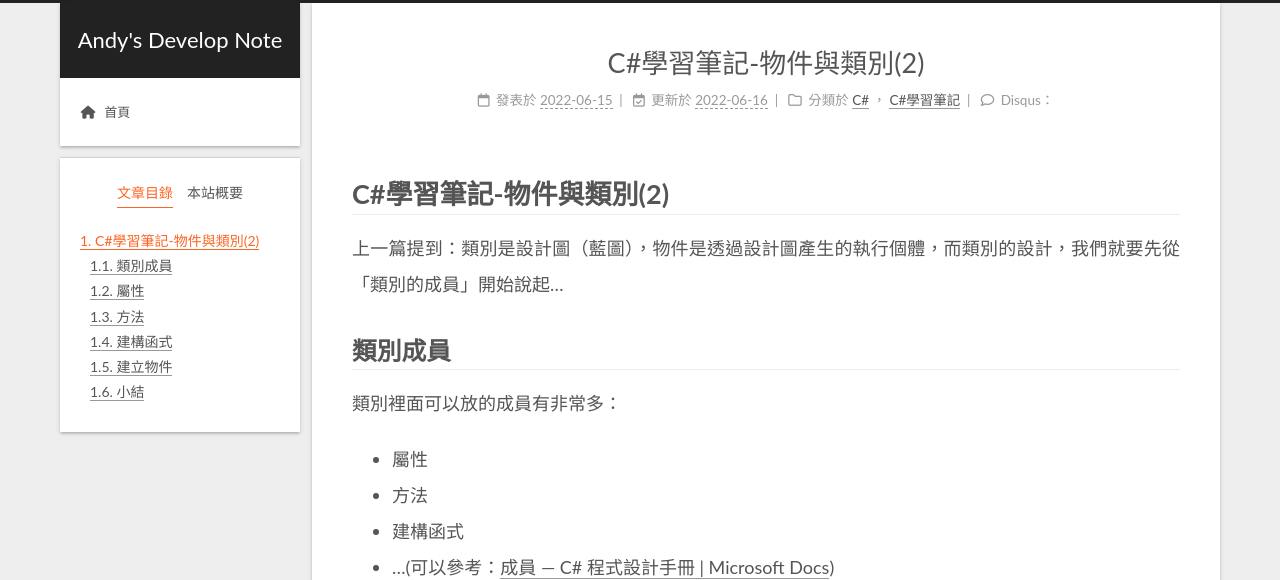
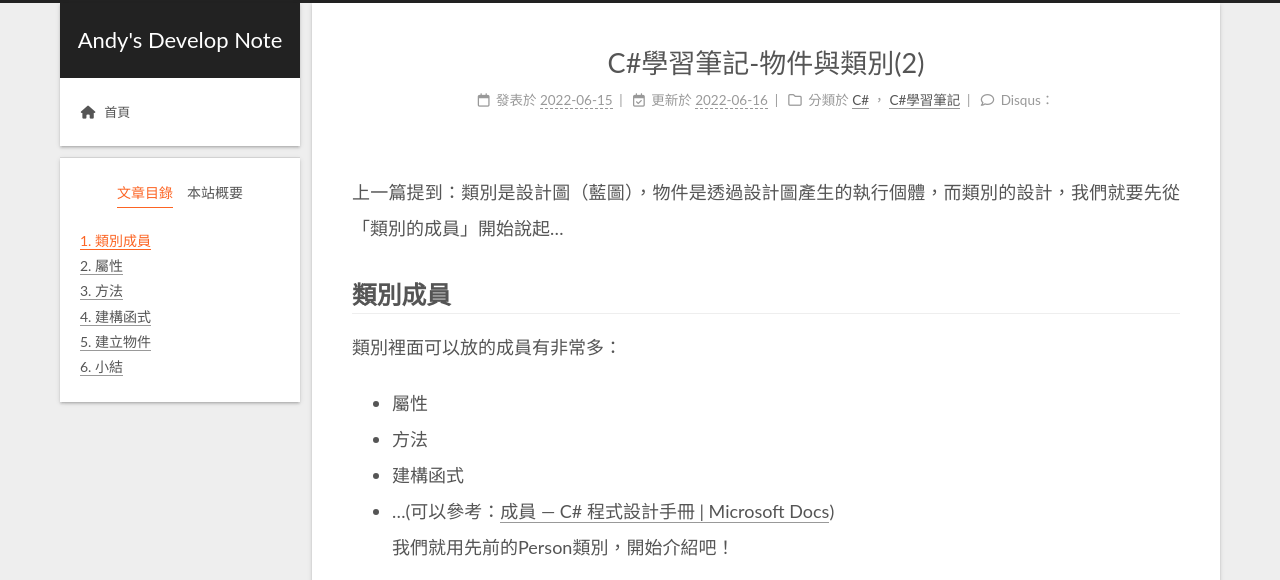
Before and after one commit to AndyHuang1223/AndyHuang1223.github.io, a plain HTML site: page 2022/06/15/C-學習筆記-物件與類別-2/index.html in a window 1280 px wide. Shown: the top 580 px of the page. Drawn offline with nearby package versions, Linux system fonts and the light colour scheme; grey boxes are pictures that could not be loaded; a script that the page names is missing.

Commit message:
Site updated: 2022-06-16 18:46:31

```diff
--- a/2022/06/15/C-學習筆記-物件與類別-2/index.html
+++ b/2022/06/15/C-學習筆記-物件與類別-2/index.html
@@ -21,12 +21,12 @@
 
 <script class="next-config" data-name="main" type="application/json">{"hostname":"example.com","root":"/","images":"/images","scheme":"Gemini","darkmode":true,"version":"8.12.1","exturl":false,"sidebar":{"position":"left","display":"post","padding":18,"offset":12},"copycode":{"enable":false,"style":null},"bookmark":{"enable":false,"color":"#222","save":"auto"},"mediumzoom":false,"lazyload":false,"pangu":false,"comments":{"style":"tabs","active":null,"storage":true,"lazyload":false,"nav":null},"stickytabs":false,"motion":{"enable":true,"async":false,"transition":{"post_block":"fadeIn","post_header":"fadeInDown","post_body":"fadeInDown","coll_header":"fadeInLeft","sidebar":"fadeInUp"}},"prism":false,"i18n":{"placeholder":"搜尋...","empty":"我們無法找到任何有關 ${query} 的搜索結果","hits_time":"${hits} 找到 ${time} 個結果","hits":"找到 ${hits} 個結果"}}</script><script src="/js/config.js"></script>
 
-    <meta name="description" content="C#學習筆記-物件與類別(2)上一篇提到：類別是設計圖（藍圖），物件是透過設計圖產生的執行個體，而類別的設計，我們就要先從「類別的成員」開始說起…">
+    <meta name="description" content="上一篇提到：類別是設計圖（藍圖），物件是透過設計圖產生的執行個體，而類別的設計，我們就要先從「類別的成員」開始說起…">
 <meta property="og:type" content="article">
 <meta property="og:title" content="C#學習筆記-物件與類別(2)">
 <meta property="og:url" content="http://example.com/2022/06/15/C-%E5%AD%B8%E7%BF%92%E7%AD%86%E8%A8%98-%E7%89%A9%E4%BB%B6%E8%88%87%E9%A1%9E%E5%88%A5-2/index.html">
 <meta property="og:site_name" content="Andy&#39;s Develop Note">
-<meta property="og:description" content="C#學習筆記-物件與類別(2)上一篇提到：類別是設計圖（藍圖），物件是透過設計圖產生的執行個體，而類別的設計，我們就要先從「類別的成員」開始說起…">
+<meta property="og:description" content="上一篇提到：類別是設計圖（藍圖），物件是透過設計圖產生的執行個體，而類別的設計，我們就要先從「類別的成員」開始說起…">
 <meta property="og:locale" content="zh_TW">
 <meta property="og:image" content="https://hackmd.io/_uploads/By7v9VDY5.png">
 <meta property="og:image" content="https://hackmd.io/_uploads/Sy2eo4vF9.png">
@@ -41,7 +41,7 @@
 <meta property="og:image" content="https://hackmd.io/_uploads/H1GAsVDYq.png">
 <meta property="og:image" content="https://hackmd.io/_uploads/BkOCsNPFq.png">
 <meta property="article:published_time" content="2022-06-15T11:45:12.000Z">
-<meta property="article:modified_time" content="2022-06-16T08:56:39.166Z">
+<meta property="article:modified_time" content="2022-06-16T10:46:07.577Z">
 <meta property="article:author" content="Andy Huang">
 <meta name="twitter:card" content="summary">
 <meta name="twitter:image" content="https://hackmd.io/_uploads/By7v9VDY5.png">
@@ -129,7 +129,7 @@
       <div class="sidebar-panel-container">
         <!--noindex-->
         <div class="post-toc-wrap sidebar-panel">
-            <div class="post-toc animated"><ol class="nav"><li class="nav-item nav-level-1"><a class="nav-link" href="#C-%E5%AD%B8%E7%BF%92%E7%AD%86%E8%A8%98-%E7%89%A9%E4%BB%B6%E8%88%87%E9%A1%9E%E5%88%A5-2"><span class="nav-number">1.</span> <span class="nav-text">C#學習筆記-物件與類別(2)</span></a><ol class="nav-child"><li class="nav-item nav-level-2"><a class="nav-link" href="#%E9%A1%9E%E5%88%A5%E6%88%90%E5%93%A1"><span class="nav-number">1.1.</span> <span class="nav-text">類別成員</span></a></li><li class="nav-item nav-level-2"><a class="nav-link" href="#%E5%B1%AC%E6%80%A7"><span class="nav-number">1.2.</span> <span class="nav-text">屬性</span></a></li><li class="nav-item nav-level-2"><a class="nav-link" href="#%E6%96%B9%E6%B3%95"><span class="nav-number">1.3.</span> <span class="nav-text">方法</span></a></li><li class="nav-item nav-level-2"><a class="nav-link" href="#%E5%BB%BA%E6%A7%8B%E5%87%BD%E5%BC%8F"><span class="nav-number">1.4.</span> <span class="nav-text">建構函式</span></a></li><li class="nav-item nav-level-2"><a class="nav-link" href="#%E5%BB%BA%E7%AB%8B%E7%89%A9%E4%BB%B6"><span class="nav-number">1.5.</span> <span class="nav-text">建立物件</span></a></li><li class="nav-item nav-level-2"><a class="nav-link" href="#%E5%B0%8F%E7%B5%90"><span class="nav-number">1.6.</span> <span class="nav-text">小結</span></a></li></ol></li></ol></div>
+            <div class="post-toc animated"><ol class="nav"><li class="nav-item nav-level-2"><a class="nav-link" href="#%E9%A1%9E%E5%88%A5%E6%88%90%E5%93%A1"><span class="nav-number">1.</span> <span class="nav-text">類別成員</span></a></li><li class="nav-item nav-level-2"><a class="nav-link" href="#%E5%B1%AC%E6%80%A7"><span class="nav-number">2.</span> <span class="nav-text">屬性</span></a></li><li class="nav-item nav-level-2"><a class="nav-link" href="#%E6%96%B9%E6%B3%95"><span class="nav-number">3.</span> <span class="nav-text">方法</span></a></li><li class="nav-item nav-level-2"><a class="nav-link" href="#%E5%BB%BA%E6%A7%8B%E5%87%BD%E5%BC%8F"><span class="nav-number">4.</span> <span class="nav-text">建構函式</span></a></li><li class="nav-item nav-level-2"><a class="nav-link" href="#%E5%BB%BA%E7%AB%8B%E7%89%A9%E4%BB%B6"><span class="nav-number">5.</span> <span class="nav-text">建立物件</span></a></li><li class="nav-item nav-level-2"><a class="nav-link" href="#%E5%B0%8F%E7%B5%90"><span class="nav-number">6.</span> <span class="nav-text">小結</span></a></li></ol></div>
         </div>
         <!--/noindex-->
 
@@ -224,7 +224,7 @@
         <i class="far fa-calendar-check"></i>
       </span>
       <span class="post-meta-item-text">更新於</span>
-      <time title="修改時間：2022-06-16 16:56:39" itemprop="dateModified" datetime="2022-06-16T16:56:39+08:00">2022-06-16</time>
+      <time title="修改時間：2022-06-16 18:46:07" itemprop="dateModified" datetime="2022-06-16T18:46:07+08:00">2022-06-16</time>
     </span>
     <span class="post-meta-item">
       <span class="post-meta-item-icon">
@@ -264,7 +264,7 @@
 
 
     <div class="post-body" itemprop="articleBody">
-        <h1 id="C-學習筆記-物件與類別-2"><a href="#C-學習筆記-物件與類別-2" class="headerlink" title="C#學習筆記-物件與類別(2)"></a>C#學習筆記-物件與類別(2)</h1><p>上一篇提到：類別是設計圖（藍圖），物件是透過設計圖產生的執行個體，而類別的設計，我們就要先從「類別的成員」開始說起…</p>
+        <p>上一篇提到：類別是設計圖（藍圖），物件是透過設計圖產生的執行個體，而類別的設計，我們就要先從「類別的成員」開始說起…</p>
 <span id="more"></span>
 <h2 id="類別成員"><a href="#類別成員" class="headerlink" title="類別成員"></a>類別成員</h2><p>類別裡面可以放的成員有非常多：</p>
 <ul>
```
Also changed, not shown: 2022/06/16/C-學習筆記-物件與類別-3-：成員概觀/index.html (+1 -1 lines), index.html (+2 -2 lines).
